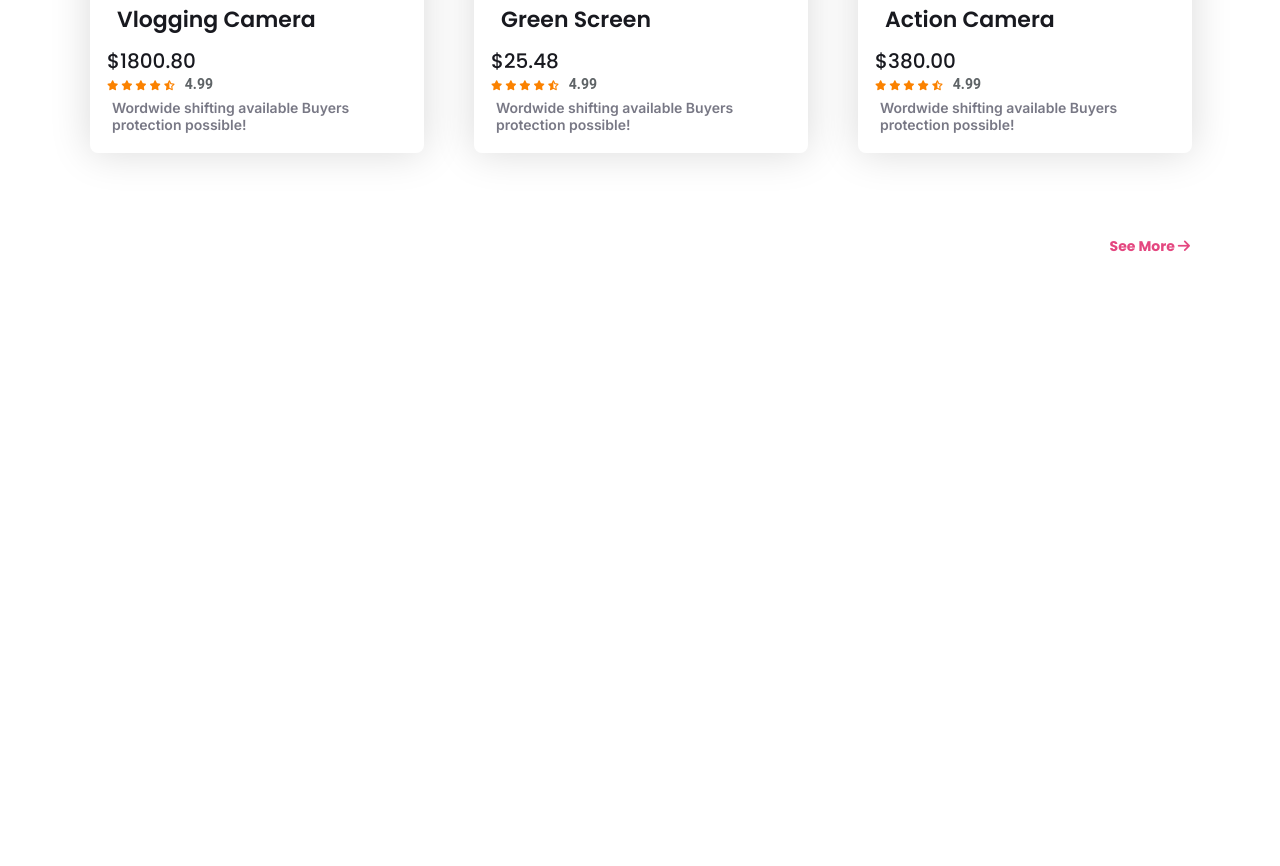
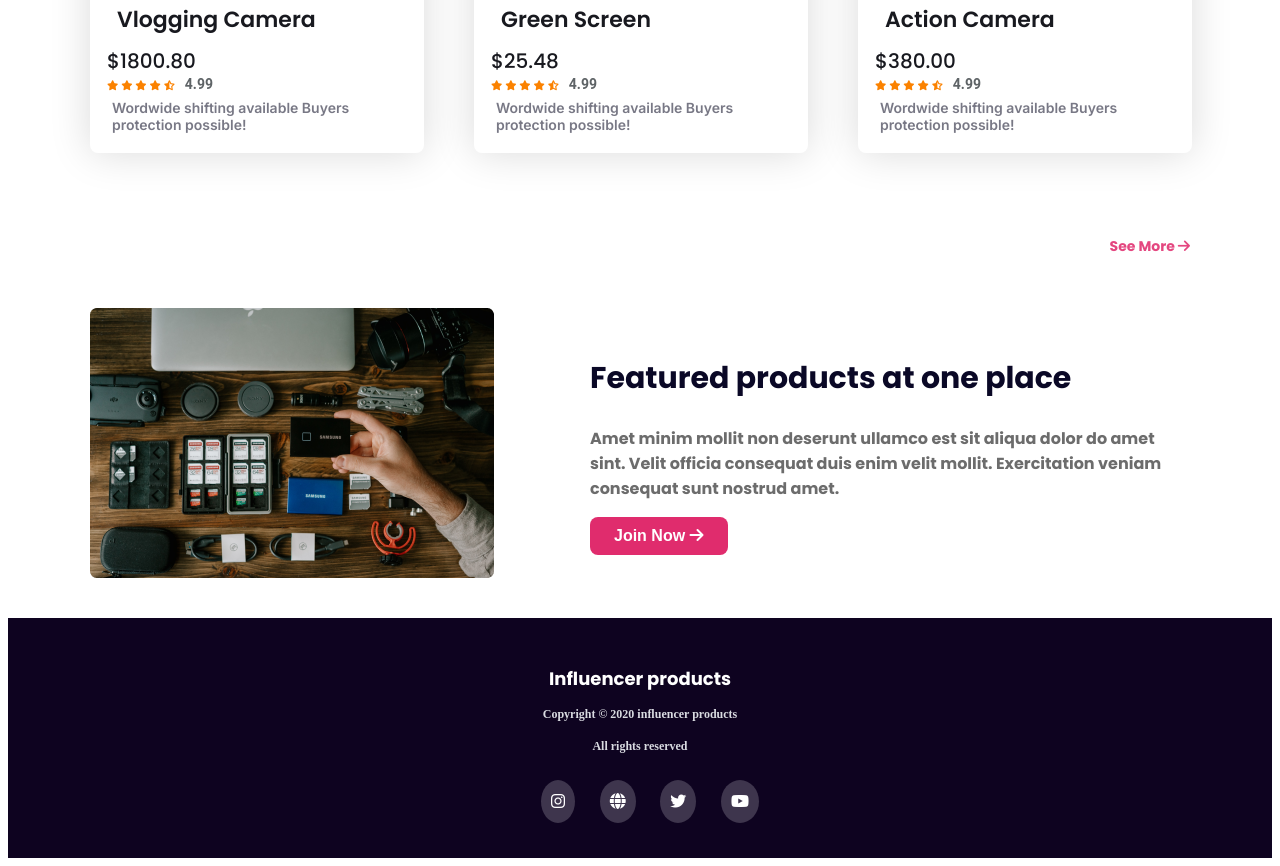
Before and after one commit to pro-majidul/Influencer-gear-website, a plain HTML site: page index.html in a window 1280 px wide. Shown: the part 2120-2986 px from the top of the page. Before the commit the page ends 2428 px from the top, so only its background shows below. Drawn offline with Linux system fonts and the light colour scheme.

Commit message:
finished the work

```diff
--- a/index.html
+++ b/index.html
@@ -218,7 +218,30 @@
                 </a>
             </div>
         </section>
+
+        <!-- features products section start -->
+         <section class="feature">
+            <img src="images/gear.png" alt="">
+            <div class="feature-content">
+                <h2 class="feature-title">Featured products at one place</h2>
+                <p class="feature-text">Amet minim mollit non deserunt ullamco est sit aliqua dolor do amet sint. Velit officia consequat duis enim velit mollit. Exercitation veniam consequat sunt nostrud amet.</p>
+                <button class="btn-2">Join Now <i class="fa-solid fa-arrow-right"></i> </button>
+            </div>
+         </section>
     </main>
+    <footer>
+        <div class="footer-content">
+            <h4 class="foot-title">Influencer products</h4>
+            <p class="foot-copy">Copyright © 2020  influencer products</p>
+            <p class="foot-copy">All rights reserved</p>
+            <div class="footer-icon">
+            <a href=""><i class="fa-brands fa-instagram"></i></a>
+            <a href=""><i class="fa-solid fa-globe"></i></a>
+            <a href=""><i class="fa-brands fa-twitter"></i></a>
+            <a href=""><i class="fa-brands fa-youtube"></i></a>
+            </div>
+        </div>
+    </footer>
 </body>
 
 </html>
--- a/style/style.css
+++ b/style/style.css
@@ -196,6 +196,77 @@ span{
     font-weight: 700;
 }
 
+/* feature area style */
+
+.feature{
+    display: flex;
+    justify-content: space-between;
+    align-items: center;
+    gap: 40px;
+    margin-top: 30px;
+    margin-bottom: 40px;
+}
+.feature-content{
+    width: 600px;
+}
+.feature-title{
+    color: rgb(10, 8, 38);
+    font-size: 30px;
+    font-weight: 700;
+}
+.feature-text{
+    color: rgb(108, 108, 108);
+    font-size: 16px;
+    font-weight: 700;
+}
+.btn-2{
+    color: rgb(255, 255, 255);
+    font-size: 16px;
+    font-weight: 700;
+    padding: 10px 24px;
+    background: rgb(224, 44, 109);
+    border-radius: 8px;
+    border: none;
+}
+
+/* footer area style */
+.footer-content{
+    display: flex;
+    flex-direction: column;
+    justify-content: center;
+    align-items: center;
+    height: 200px;
+    max-width: 1300px;
+    background: rgb(14, 3, 32);
+    text-align: center;
+    padding: 20px 0;
+}
+.foot-title{
+    color: rgb(255, 255, 255);
+    font-size: 18px;
+    font-weight: 700;
+    margin: 3px 0;
+}
+.foot-copy{
+    color: rgb(217, 219, 225);
+    font-family: Manrope;
+    font-size: 12px;
+    font-weight: 600;
+    margin-bottom: 5px;
+
+}
+.footer-icon{
+    text-align: center;
+    margin-top: 30px;
+}
+.footer-icon > a{
+    text-decoration: none;
+    color: rgb(255, 255, 255);
+    padding: 10px;
+    background: rgba(255, 255, 255, 0.2);
+    border-radius: 50%;
+    margin-left: 20px;
+}
 
 
 
@@ -250,5 +321,25 @@ span{
         text-align: justify;
 
     }
-
+    .link{
+       width: 90%;
+       margin: 20px auto;
+    }
+    .feature{
+        flex-direction: column-reverse;
+        width: 90%;
+        margin: 0 auto;
+        text-align: center;
+    }
+    .feature > img{
+        width: 100%;
+    }
+    .feature-content{
+        width: 100%;
+    }
+    .footer-content{
+        width: 100%;
+        border-radius: 6px;
+        margin-top: 50px;
+    }
 }
```
